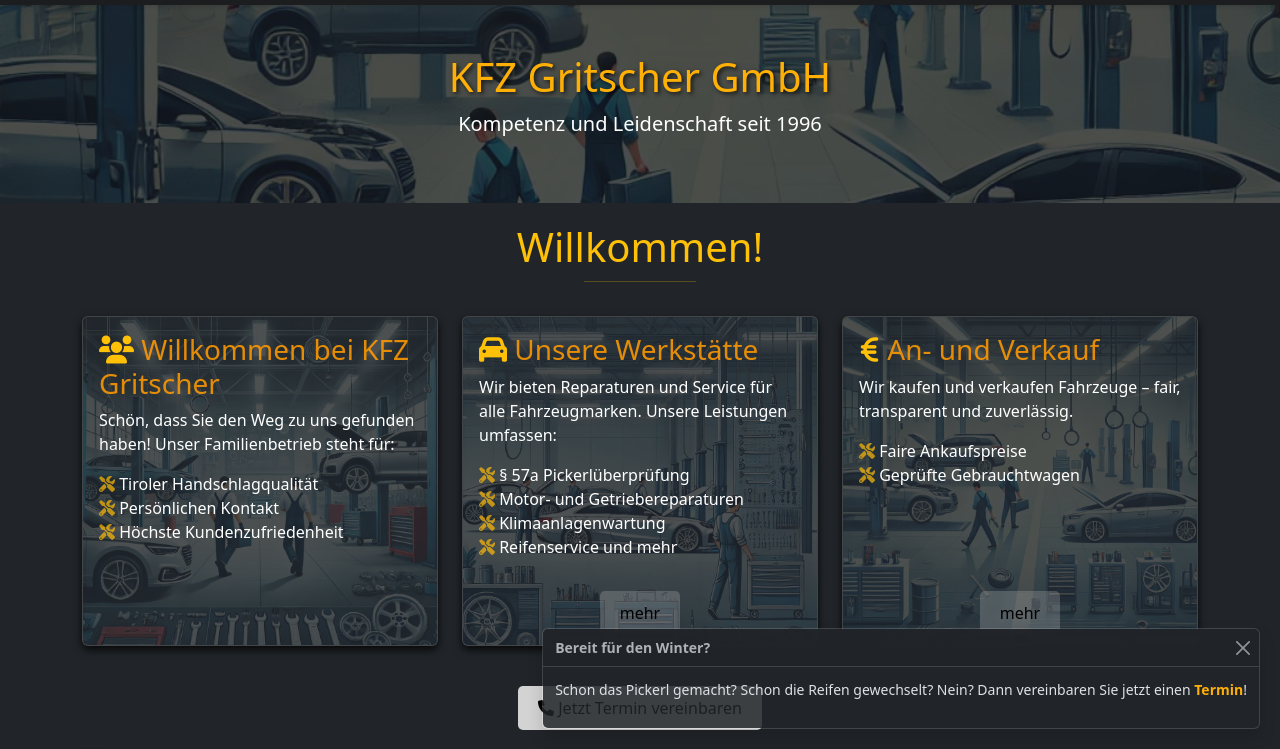
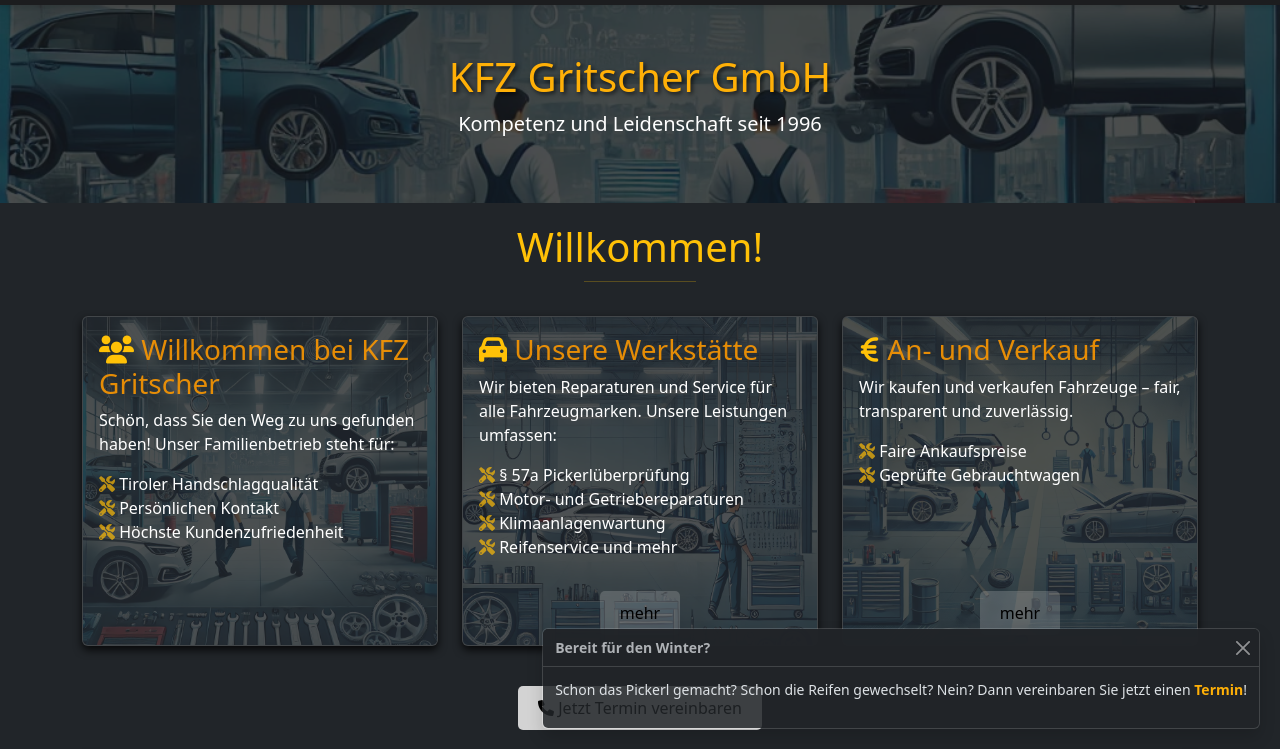
Before and after one commit to FelixG1000/FirmaWebseiteTestVersion, a plain HTML site: page index.html in a window 1280 px wide. Shown: the part 51-800 px from the top of the page. Drawn offline with nearby package versions, Linux system fonts and the light colour scheme.

Commit message:
Update index.html

```diff
--- a/index.html
+++ b/index.html
@@ -236,7 +236,7 @@
   left: 0;
   width: 100%;
   height: 100%;
-  background-image: url('Images/AutoBild3.png'); /* Pfad zu Ihrem Hintergrundbild */
+  background-image: url('Images/AutoBild10.jpg'); /* Pfad zu Ihrem Hintergrundbild */
   background-size: cover;
   background-position: center;
   opacity: 0.5; /* Passen Sie die Opazität nach Bedarf an */
```
